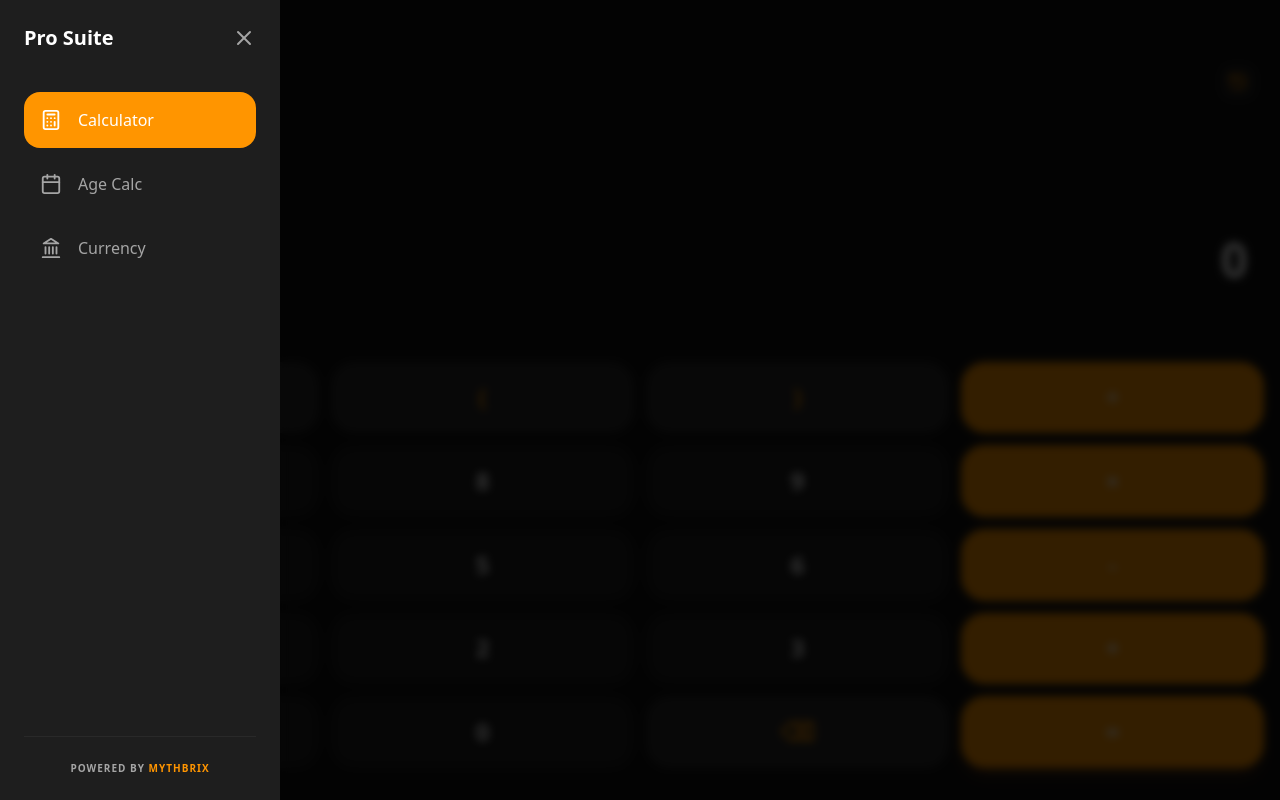
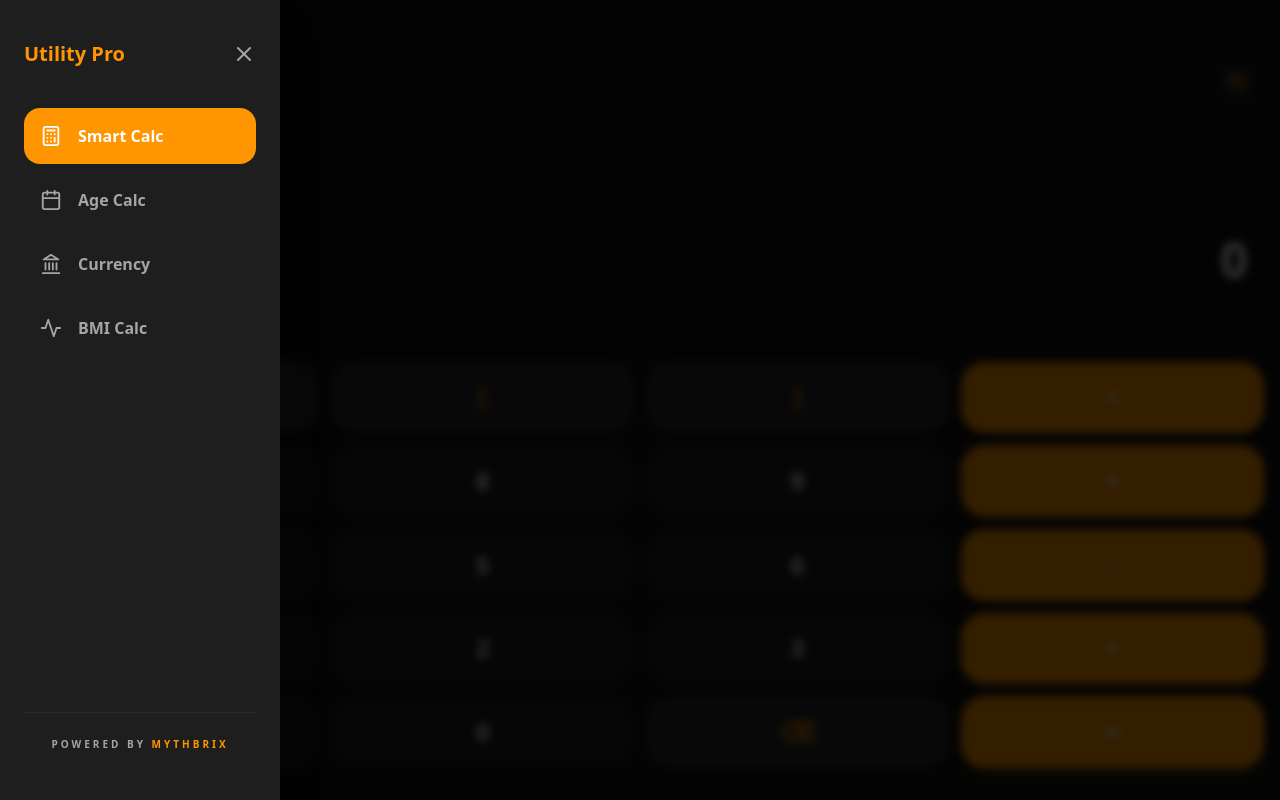
Before and after one commit to DestroyerRedax/Calculator-Pro, a React (Vite) app: page / in a window 1280 px wide. Both pictures are taken after a click on the button 41 px from the left and 41 px from the top of the page. Built offline with nearby package versions, Linux system fonts and the light colour scheme.

Commit message:
Update Sidebar.jsx

```diff
--- a/src/components/layout/Sidebar.jsx
+++ b/src/components/layout/Sidebar.jsx
@@ -1,12 +1,13 @@
 import React from 'react';
 import { motion, AnimatePresence } from 'framer-motion';
-import { Calculator, Calendar, Landmark, X } from 'lucide-react';
+import { Calculator, Calendar, Landmark, Activity, X } from 'lucide-react';
 import { useStore } from '../../store/useStore';
 
-const menuItems = [
-  { id: 'calculator', name: 'Calculator', icon: Calculator },
+const menu = [
+  { id: 'calculator', name: 'Smart Calc', icon: Calculator },
   { id: 'age', name: 'Age Calc', icon: Calendar },
   { id: 'currency', name: 'Currency', icon: Landmark },
+  { id: 'bmi', name: 'BMI Calc', icon: Activity },
 ];
 
 export default function Sidebar() {
@@ -16,17 +17,17 @@ export default function Sidebar() {
       {isSidebarOpen && (
         <>
           <motion.div initial={{ opacity: 0 }} animate={{ opacity: 1 }} exit={{ opacity: 0 }} onClick={closeSidebar} className="fixed inset-0 bg-black/80 backdrop-blur-sm z-40" />
-          <motion.div initial={{ x: '-100%' }} animate={{ x: 0 }} exit={{ x: '-100%' }} transition={{ type: 'spring', damping: 25 }} className="fixed top-0 left-0 h-full w-[280px] bg-dark-surface z-50 p-6 flex flex-col">
-            <div className="flex justify-between items-center mb-10"><h2 className="text-xl font-bold">Pro Suite</h2><X onClick={closeSidebar} className="text-dark-muted" /></div>
-            <nav className="space-y-2">
-              {menuItems.map(item => (
-                <button key={item.id} onClick={() => setActiveTool(item.id)} className={`w-full flex items-center space-x-4 p-4 rounded-2xl ${activeTool === item.id ? 'bg-dark-accent text-white' : 'text-dark-muted hover:bg-dark-button'}`}>
-                  <item.icon size={22} /> <span className="font-medium">{item.name}</span>
+          <motion.div initial={{ x: '-100%' }} animate={{ x: 0 }} exit={{ x: '-100%' }} transition={{ type: 'spring', damping: 25 }} className="fixed top-0 left-0 h-full w-[280px] bg-dark-surface z-50 p-6 flex flex-col shadow-2xl">
+            <div className="flex justify-between items-center mb-10 pt-4"><h2 className="text-xl font-bold text-dark-accent">Utility Pro</h2><X onClick={closeSidebar} className="text-dark-muted" /></div>
+            <div className="space-y-2">
+              {menu.map(i => (
+                <button key={i.id} onClick={() => setActiveTool(i.id)} className={`w-full flex items-center space-x-4 p-4 rounded-2xl transition-all ${activeTool === i.id ? 'bg-dark-accent text-white' : 'text-dark-muted hover:bg-white/5'}`}>
+                  <i.icon size={22} /><span className="font-semibold">{i.name}</span>
                 </button>
               ))}
-            </nav>
-            <div className="mt-auto pt-6 border-t border-white/5 text-center">
-              <p className="text-[10px] tracking-widest text-dark-muted uppercase font-bold">Powered by <span className="text-dark-accent">Mythbrix</span></p>
+            </div>
+            <div className="mt-auto pb-6 text-center border-t border-white/5 pt-6">
+               <p className="text-[10px] tracking-[0.3em] text-dark-muted uppercase font-black">Powered by <span className="text-dark-accent">Mythbrix</span></p>
             </div>
           </motion.div>
         </>
```
